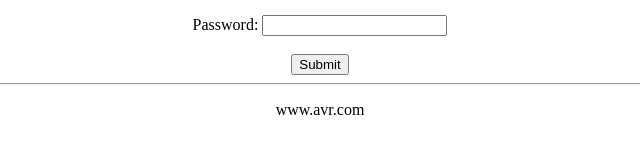
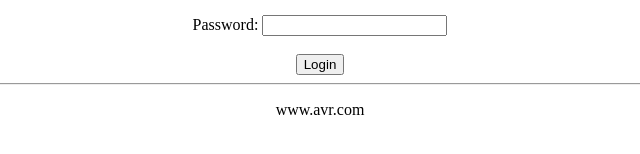
Before and after one commit to venkateshatchutha/AVRBank, a plain HTML site: page login.html in a window 1280 px wide. Shown: the part 148-302 px from the top of the page, 320-960 px from the left. Drawn offline with Linux system fonts and the light colour scheme.

Commit message:
Update login.html

```diff
--- a/login.html
+++ b/login.html
@@ -24,7 +24,7 @@
 		<form method="get" action="index.html">
 		Username: <input type="text" name='uname'> <br> <br>
 		Password: <input type="text" name='password'> <br> <br>
-		<input type="submit" value="Submit"></input>
+		<input type="submit" value="Login"></input>
 		</form>
 
 	</div>
```
